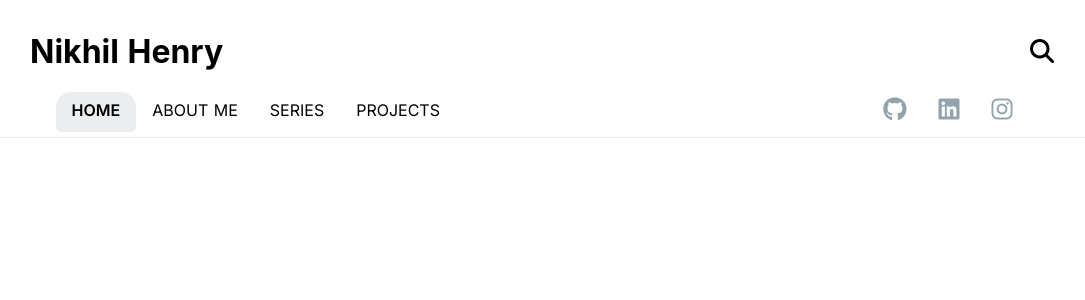
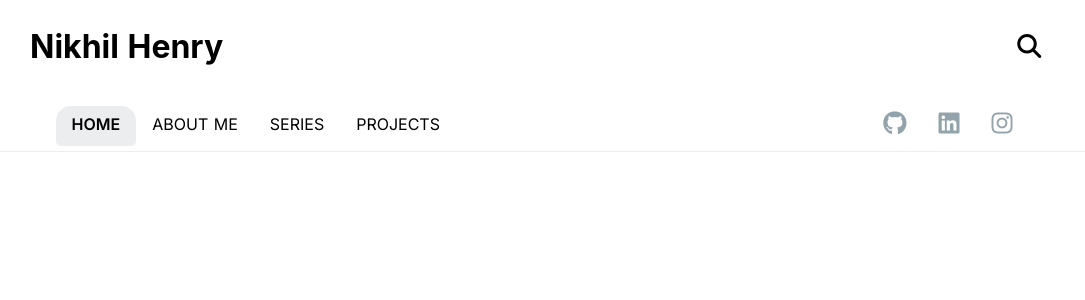
Before and after one commit to nikhilhenry/personal-site, a Nuxt app: page / in a window 1280 px wide. Shown: the top 300 px of the page, without its empty margins (98-1183 px from the left). Built offline with nearby package versions, Linux system fonts and the light colour scheme.

Commit message:
add search hover

```diff
--- a/layouts/default.vue
+++ b/layouts/default.vue
@@ -92,7 +92,7 @@ $border-color: rgba(156, 163, 175, 0.2);
     justify-content: space-between;
     align-items: center;
     width: 80%;
-    margin: 1rem auto 0;
+    margin: 0.5rem auto 0;
 
     .navbar-header {
       display: flex;
@@ -102,10 +102,18 @@ $border-color: rgba(156, 163, 175, 0.2);
       width: 100%;
       margin: 1rem auto;
       font-size: 24px;
+      padding-bottom: 1rem;
 
       .title {
         font-weight: bold;
         font-size: 2rem;
+      }
+      .icon {
+        padding: 0.5rem 0.8rem;
+        border-radius: 2rem;
+        &:hover {
+          background-color: $border-color;
+        }
       }
     }
 
```
